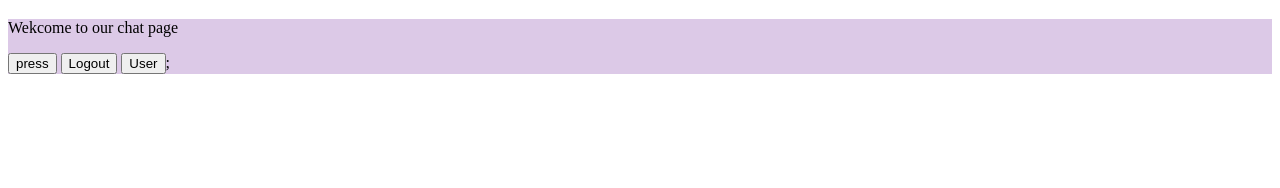
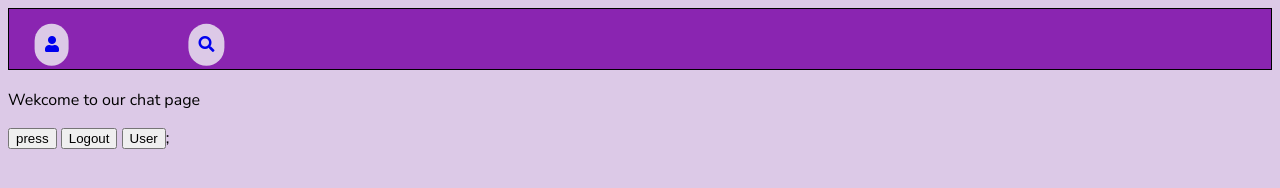
Before and after one commit to cosminmemetea/ChitChat, a plain HTML site: page ChitChat/src/web/user.html in a window 1280 px wide. Drawn offline with Linux system fonts and the light colour scheme.

Commit message:
Add a search bar to the user.html page

```diff
--- a/ChitChat/src/css/user-style.css
+++ b/ChitChat/src/css/user-style.css
@@ -1,9 +1,67 @@
-.body{
+body{
     background: #DCC9E7;
-    padding: 0px;
-    margin: 0px;
     font-family: 'Nunito Sans', sans-serif;
 }
 .logged-in{
     background: #DCC9E7;
 }
+
+.header{
+    background: #8A25B1;
+    border: 1px solid #000;
+    border-radius: 0;
+        border-top-left-radius: 0px;
+        border-top-right-radius: 0px;
+        border-bottom-right-radius: 0px;
+        border-bottom-left-radius: 0px;
+    height: 60px;
+}
+.search-box{
+    position:absolute;
+    top: 3.5%;
+    left:15%;
+    transform:translate(-10%,-10%);
+    background:#DCC9E7;
+    height 40px;
+    border-radius:40px;
+    padding:10px;
+}
+.user-box{
+    position:absolute;
+    top: 3.5%;
+    left:3%;
+    transform:translate(-10%,-10%);
+    background:#DCC9E7;
+    height 40px;
+    border-radius:40px;
+    padding:10px;
+}
+.user-btn{
+    float:center;
+    width:20px;
+    height:20px;
+    border-radius:50%;
+}
+.search-box:hover > .search-txt{
+    width:240px;
+    padding: 0 6px;
+}
+.search-box:hover > .search-btn{
+}
+.search-txt{
+    border:none;
+    background:none;
+    outline:none;
+    float:left;
+    padding:0;
+    color:black;
+    transition:0.4s;
+    line-height:20px;
+    width:0;
+}
+.search-btn{
+    float:center;
+    width:20px;
+    height:20px;
+    border-radius:50%;
+}
--- a/ChitChat/src/web/user.html
+++ b/ChitChat/src/web/user.html
@@ -24,11 +24,26 @@
 <head>
     <link rel="stylesheet" href="../css/user-style.css">
     <link href="https://fonts.googleapis.com/css?family=Nunito+Sans" rel="stylesheet">
+    <link rel="stylesheet" href="https://use.fontawesome.com/releases/v5.3.1/css/all.css">
     <title>ChitChat</title>
     <link rel="shortcut icon" href="../img/minil.png" />
 </head>
 <body>
+<div class ="header">
+    <div class="user-box">
+        <a class="user-btn" href="#">
+            <i class="fas fa-user"></i>
+        </a>
+    </div>
+    <div class="search-box">
+        <input class="search-txt" type="text" name="" placeholder="Type to search">
+        <a class="search-btn" href="#">
+            <i class="fas fa-search"></i>
+        </a>
+    </div>
+</div>
 <div id = "body" class="logged-in">
+
     <h3 id="greet_user"></h3>
     <p>Wekcome to our chat page</p>
     <button onClick="getUserName()">press</button>
```
Also changed, not shown: ChitChat/src/web/home.html (+5 -1 lines).
